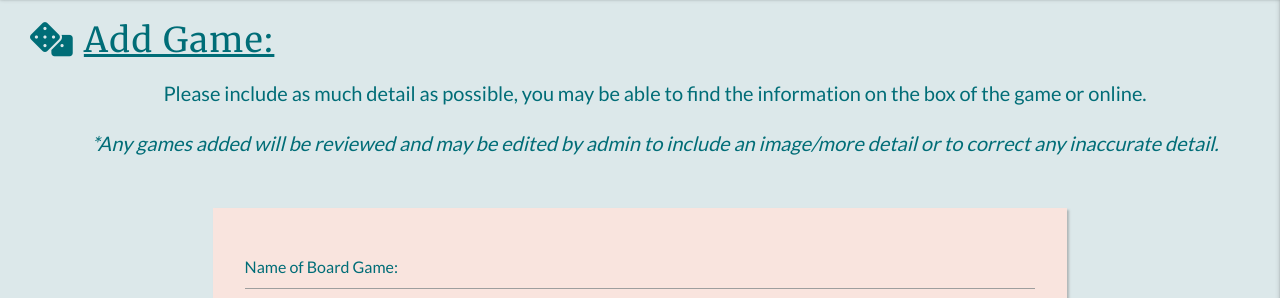
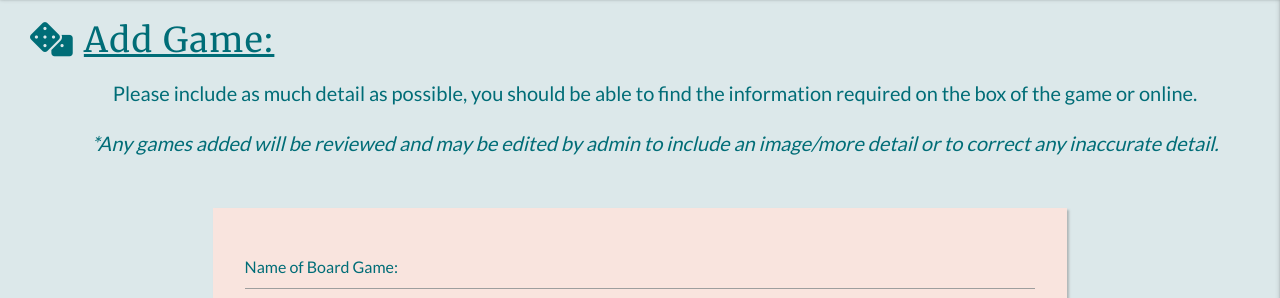
Before and after one commit to Vivioli87/meeple_finder, a Flask app: page /add_game in a window 1280 px wide. Shown: the part 66-364 px from the top of the page. Run offline with Flask 2, Linux system fonts and the light colour scheme; data that the repository does not hold is empty; some libraries are stand-ins or nearby versions.

Commit message:
altered wording on page

```diff
--- a/templates/add_game.html
+++ b/templates/add_game.html
@@ -3,7 +3,7 @@
 
     <h4 class="custom-teal-text padding"><i class="fas fa-dice"></i> <span class="underline">Add Game:</span></h4>
     <div class="custom-teal-text padding center-align bigger-p-text">
-        <p>Please include as much detail as possible, you may be able to find the information on the box of the game or online.</p>
+        <p>Please include as much detail as possible, you should be able to find the information required on the box of the game or online.</p>
         <p><em>*Any games added will be reviewed and may be edited by admin to include an image/more detail or to correct any inaccurate detail.</em></p>
     </div>
 
```
